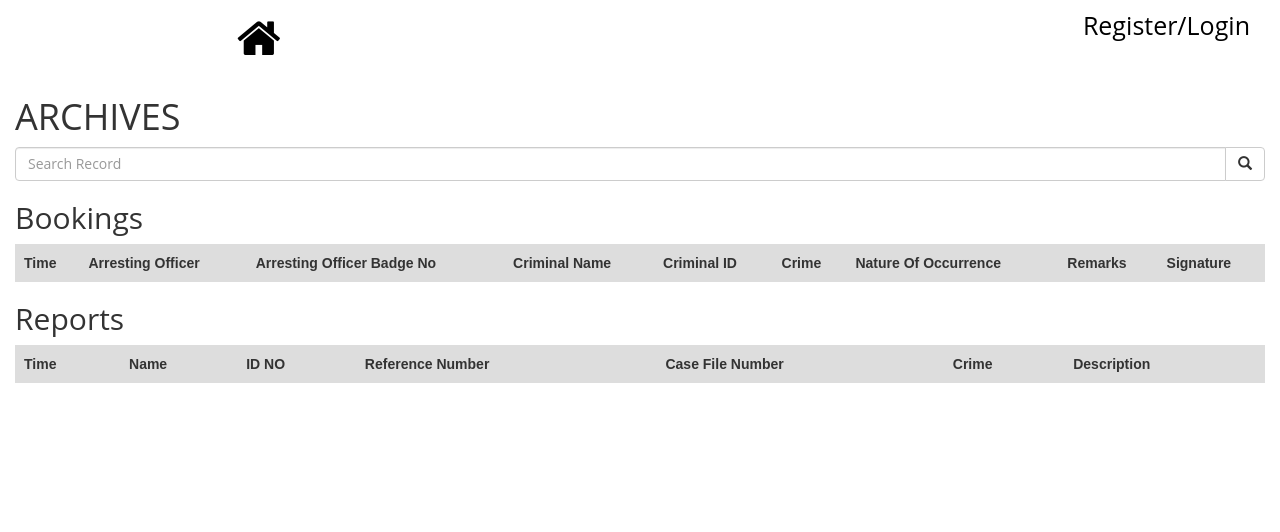
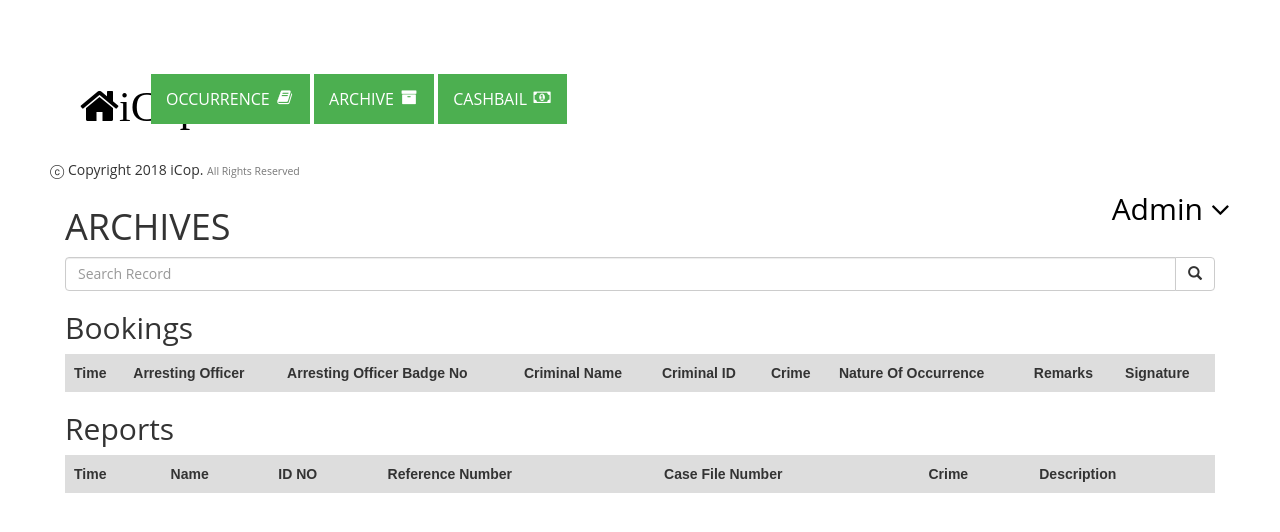
Before and after one commit to mwerumuchai/OB-tracking-system, a Django app: page /archives/ in a window 1280 px wide. Shown: the top 532 px of the page. Run offline with Django 3.2, Linux system fonts and the light colour scheme; lists and menus that the app fills with data are empty; some libraries are stand-ins or nearby versions.

Commit message:
reconfigure navbar

```diff
--- a/ob_system/templates/navbar.html
+++ b/ob_system/templates/navbar.html
@@ -1,54 +1,89 @@
 {% load bootstrap3 %} {% load static %}
-<div class="navbar navbar-inverse navbar-fixed-top opaque-navbar">
-  <div class="container-fluid">
-    <div class="navbar-header">
-      <button type="button" class="navbar-toggle" data-toggle="collapse" data-target="#navMain"><span class="glyphicon glyphicon-chevron-right" style="color:white;"></span>
-          </button>
-      <ul class="nav navbar-nav pull-left text-left">
-        <li>
-          <a href="/"><i class="fa fa-home" aria-hidden="true" style="font-size: 47px;" id="fa_home"></i></a>
-          <!-- <a href="/" style="color:black; font-size: 30px;"></a> -->
-        </li>
-      </ul>
-      <a class="navbar-brand" href="/">
-      <!-- <h3 class="main-logo">iCop</h3> -->
-      </a>
-    </div>
-    <div class="collapse navbar-collapse" id="navMain">
-      <ul class="nav navbar-nav pull-right text-right">
-        {% if user.is_authenticated %}
+<div id="throbber" style="display:none; min-height:120px;"></div>
+<div id="noty-holder"></div>
+<div id="wrapper">
+    <!-- Navigation -->
+    <!-- <nav class="navbar navbar-inverse navbar-fixed-top" role="navigation"> -->
+        <!-- Brand and toggle get grouped for better mobile display -->
+        <!-- <div class="navbar-header">
+            <button type="button" class="navbar-toggle" data-toggle="collapse" data-target=".navbar-ex1-collapse">
+                <span class="sr-only">Toggle navigation</span>
+                <span class="icon-bar"></span>
+                <span class="icon-bar"></span>
+                <span class="icon-bar"></span>
+            </button>
+            <a class="navbar-brand" href="/">iCop -->
+                <!-- <img src="" alt="LOGO"> -->
+            <!-- </a> -->
+        <!-- </div> -->
+        <!-- Top Menu Items -->
+        <!-- <ul class="nav navbar-right top-nav">
+            <li><a href="#" data-placement="bottom" data-toggle="tooltip" href="#" data-original-title="Stats"><i class="fa fa-bar-chart-o"></i>
+                </a>
+            </li>
+            <li class="dropdown">
+                <a href="#" class="dropdown-toggle" data-toggle="dropdown">Admin <b class="fa fa-angle-down"></b></a>
+                <ul class="dropdown-menu">
+                    <li><a href="#"><i class="fa fa-fw fa-user"></i> Edit Profile</a></li>
+                    <li><a href="#"><i class="fa fa-fw fa-cog"></i> Change Password</a></li>
+                    <li class="divider"></li>
+                    <li><a href="#"><i class="fa fa-fw fa-power-off"></i> Logout</a></li>
+                </ul>
+            </li>
+        </ul> -->
+        <!-- Sidebar Menu Items - These collapse to the responsive navigation menu on small screens -->
+        <div class="collapse navbar-collapse navbar-ex1-collapse">
+            <ul class="nav navbar-nav side-nav">
+              <li >
+                <a  id="brand" href="/" id="hover"><i class="fa fa-fw fa-home fa-3x">iCop</i></a>
+          </li>
+              <li>
+                  <a href="{%url 'occurrence_book'%}" data-toggle="collapse" data-target="#submenu-1" id="hover" class="check"> OCCURRENCE  <span style="font-size:16px;" class="pull-right hidden-xs fa fa-fw fa-book"></span></i> </a>
 
-        <ul class="nav navbar-nav" id="navigation" style="color: black;">
-          <li><a href="/" style="color: black; font-size: 25px;">Logout</a></li>
-        </ul>
+              </li>
 
-      </ul>
+              <li>
+                  <a href="{%url 'archives'%}" data-toggle="collapse" data-target="#submenu-2" id="hover" class="check">  ARCHIVE <span style="font-size:16px;" class="pull-right hidden-xs fa fa-fw fa-archive"></span></i> </a>
 
-    </div>
+              </li>
 
-    {% else %}
+              <li>
+                  <a href="{%url 'cash_bail'%}"  id="hover" class="check">  CASHBAIL <span style="font-size:16px;" class="pull-right hidden-xs fa fa-fw fa-money"></span></i></a>
+              </li>
 
-    <li id="navigation">
-      <a href="/signup" style="color: black; font-size: 25px;">Register/Login</a>
-    </li>
+              <!-- <li>
+                  <a href="{%url 'search' %}" class="btn btn-success" id="btn-side" class="check"><i class="fa fa-fw fa-search"></i> SEARCH</a>
+              </li> -->
+            </ul>
+        </div>
+        <!-- /.navbar-collapse -->
+        <div>
+          <a href="/"><h2 id="test"></a>
+            <ul class="nav navbar-right top-nav">
+                <li><a href="#" data-placement="bottom" data-toggle="tooltip" href="#"></i>
+                    </a>
+                </li>
+                <li class="dropdown">
+                    <a href="#" class="dropdown-toggle" data-toggle="dropdown">Admin <b class="fa fa-angle-down"></b></a>
+                    <ul class="dropdown-menu">
+                        <li><a href="#"><i class="fa fa-fw fa-user"></i> Edit Profile</a></li>
+                        <li><a href="#"><i class="fa fa-fw fa-cog"></i> Change Password</a></li>
+                        <li class="divider"></li>
+                        <li><a href="#"><i class="fa fa-fw fa-power-off"></i> Logout</a></li>
+                    </ul>
+                </li>
+            </ul>
+          </h2>
+        </div>
+        <div class="footer">
+          <h5>&#9426; Copyright 2018 iCop. <small>All Rights Reserved</small></h5>
+        </div>
 
-    {% endif %} {%block styles%} {%bootstrap_css%}
-    <link rel="stylesheet" href="{% static 'css/index.css' %}">
 
-    <link href="https://maxcdn.bootstrapcdn.com/font-awesome/4.7.0/css/font-awesome.min.css" rel="stylesheet" integrity="sha384-wvfXpqpZZVQGK6TAh5PVlGOfQNHSoD2xbE+QkPxCAFlNEevoEH3Sl0sibVcOQVnN" crossorigin="anonymous">
-    <link rel="shortcut icon" type="image/png" href="{% static 'images/avatar.jpg' %}" /> {%endblock%}
+        {%block styles%} {%bootstrap_css%}
+        <link rel="stylesheet" href="{% static 'css/index.css' %}">
 
-  </div>
-  <!--
-  <div id="footer">
-    <div class="container text-center">
-      <div class="fnav">
-        &#9400; Copyright
-        <script>
-          var theDate = new Date();
-          document.write(theDate.getFullYear());
-        </script> . All rights reserved.
-      </div>
-    </div>
-  </div> -->
-</div>
+        <link href="https://maxcdn.bootstrapcdn.com/font-awesome/4.7.0/css/font-awesome.min.css" rel="stylesheet" integrity="sha384-wvfXpqpZZVQGK6TAh5PVlGOfQNHSoD2xbE+QkPxCAFlNEevoEH3Sl0sibVcOQVnN" crossorigin="anonymous">
+        <link rel="shortcut icon" type="image/png" href="{% static 'images/avatar.jpg' %}" /> {%endblock%}
+
+    <!-- </nav> -->
```
